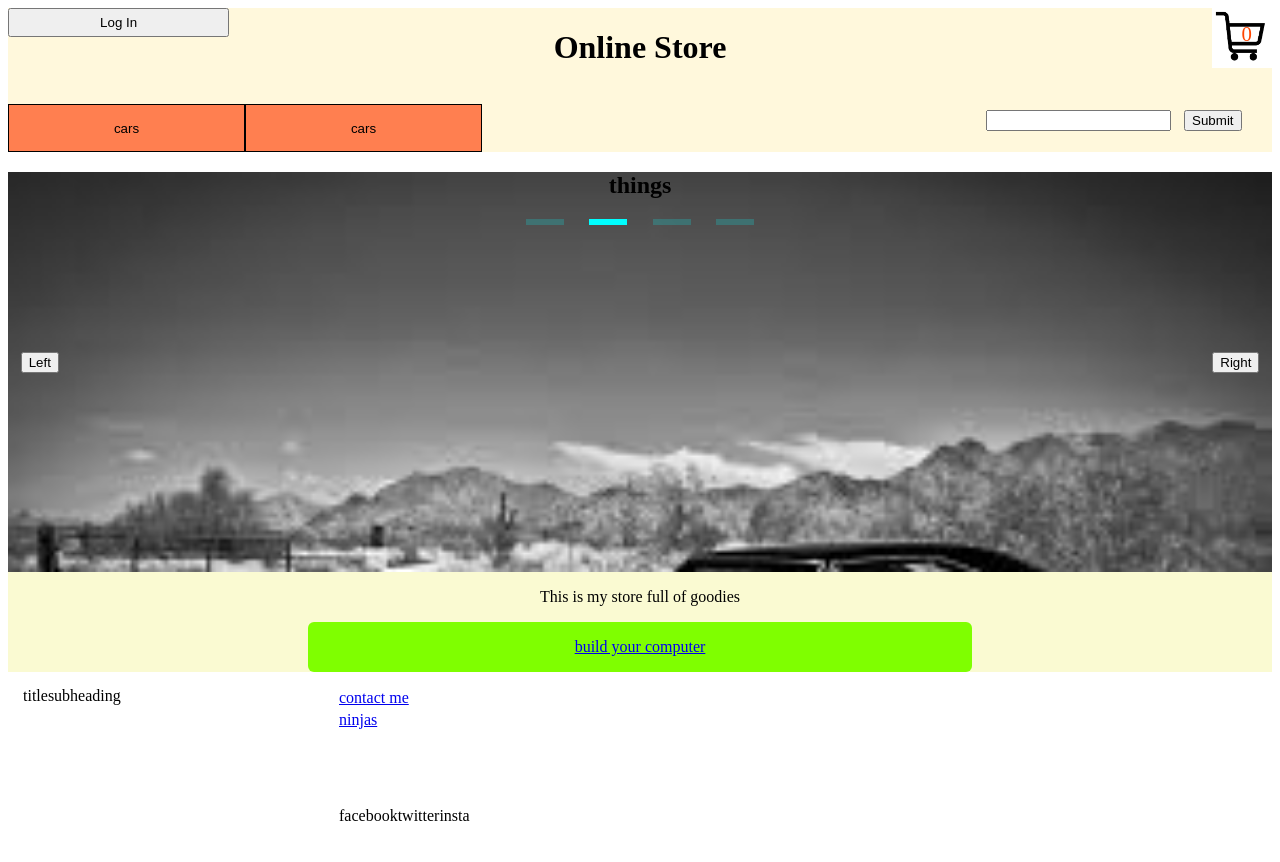
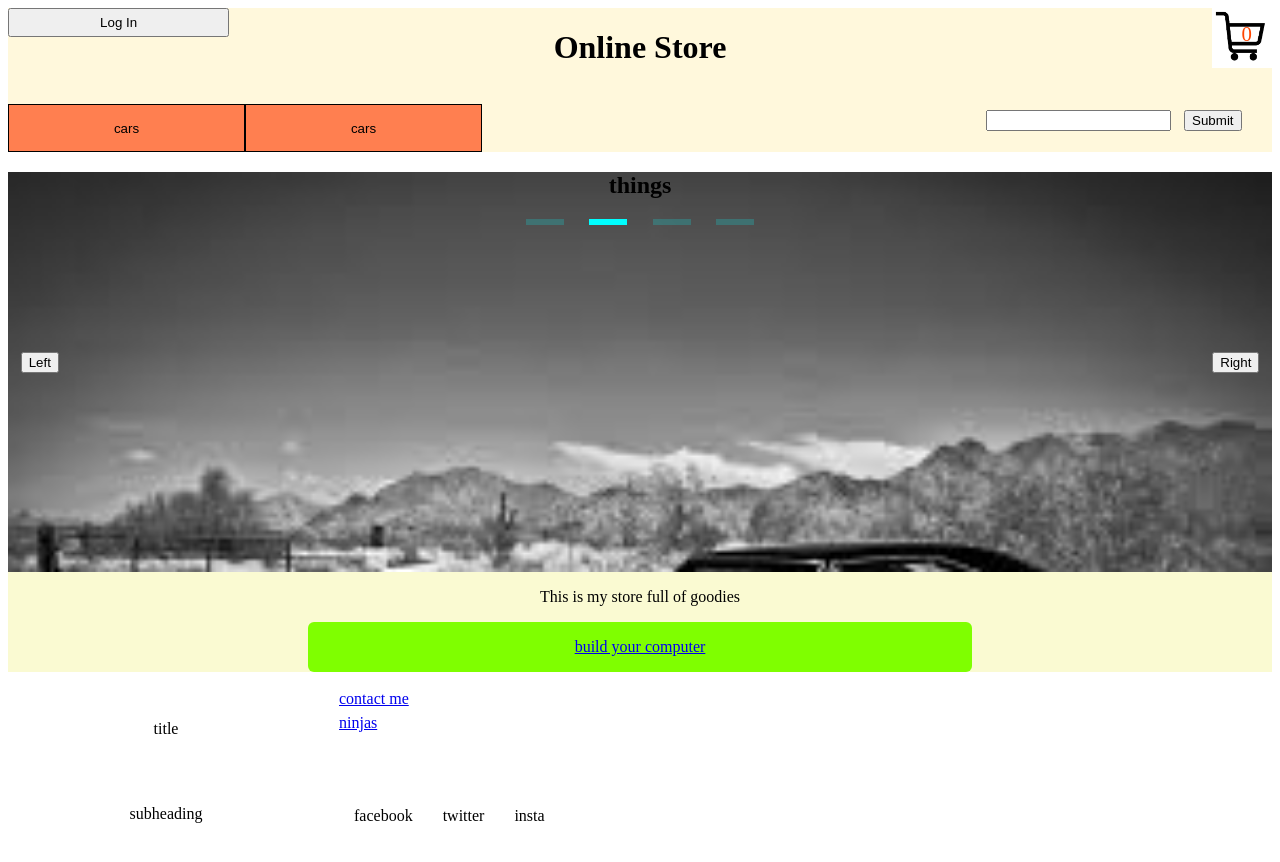
Before and after one commit to DanielHall-Eardley/online_store, a Vue app: page / in a window 1280 px wide. Shown: the top 862 px of the page. Built offline with nearby package versions, Linux system fonts and the light colour scheme.

Commit message:
second commit Feb 2 2018

```diff
--- a/src/components/Footer.vue
+++ b/src/components/Footer.vue
@@ -29,6 +29,10 @@
     grid-template-rows: minmax(15vh, auto) 10vh;
   }
   #custom-content-container{
+    display:flex;
+    flex-direction: column;
+    align-items: center;
+    justify-content: space-around;
     grid-column: 1/2;
     grid-row: 1/3;
     padding: 15px;
@@ -46,7 +50,10 @@
     padding: 15px;
   }
   .link{
-    margin-bottom: 2px;
-    margin-top: 2px;
+    margin-bottom: 3px;
+    margin-top: 3px;
+  }
+  .logo-copyright{
+    margin: 0px 15px
   }
 </style>
--- a/src/components/Menu.vue
+++ b/src/components/Menu.vue
@@ -62,6 +62,7 @@
   .dropdown{
     background-color: lightsalmon;
     padding: 4%;
+    z-index: 1
   }
 
   .dropdown-enter-active{
--- a/src/views/Home.vue
+++ b/src/views/Home.vue
@@ -1,6 +1,6 @@
 <template>
   <div id="home">
-    <header id="header">
+    <header class="header">
       <StoreName title="Online Store"></StoreName>
       <Cart></Cart>
       <Login></Login>
@@ -14,7 +14,7 @@
       <StoreDescription></StoreDescription>
       <router-link id="custom-product-link" to="/custom-products">{{customProductName}}</router-link>
     </article>
-    <footer id="footer">
+    <footer class="footer">
       <Content></Content>
     </footer>
   </div>
@@ -56,7 +56,7 @@ export default {
 
 }
 
-#header{
+.header{
   display:grid;
   grid-template-rows: 12vh 6vh;
   grid-template-columns: 1fr 2fr 1fr;
@@ -83,7 +83,7 @@ export default {
   border-radius: 6px;
 }
 
-#footer{
+.footer{
   width: 100%;
 }
 </style>
```
Also changed, not shown: src/views/Products.vue (+35 -2 lines).
